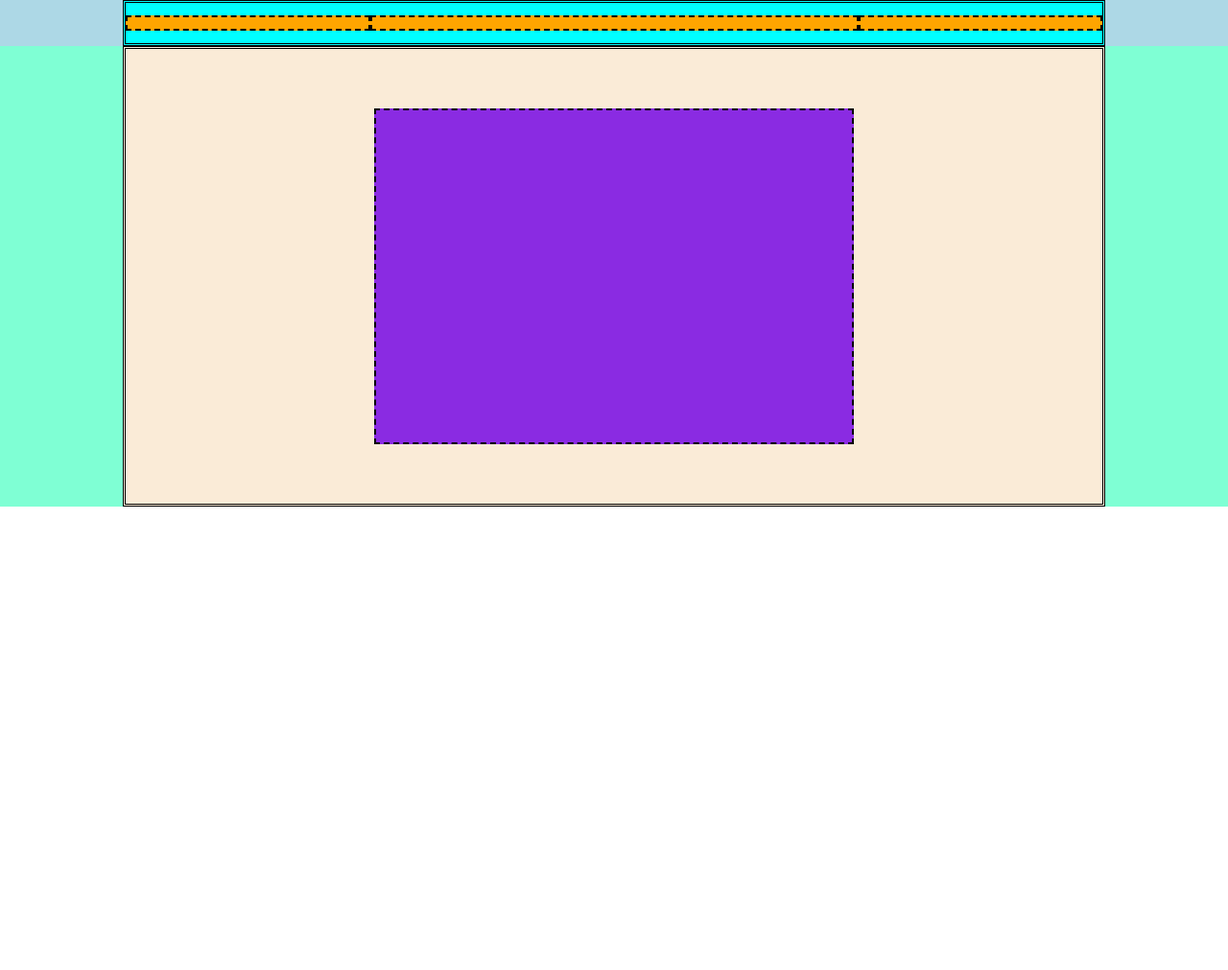
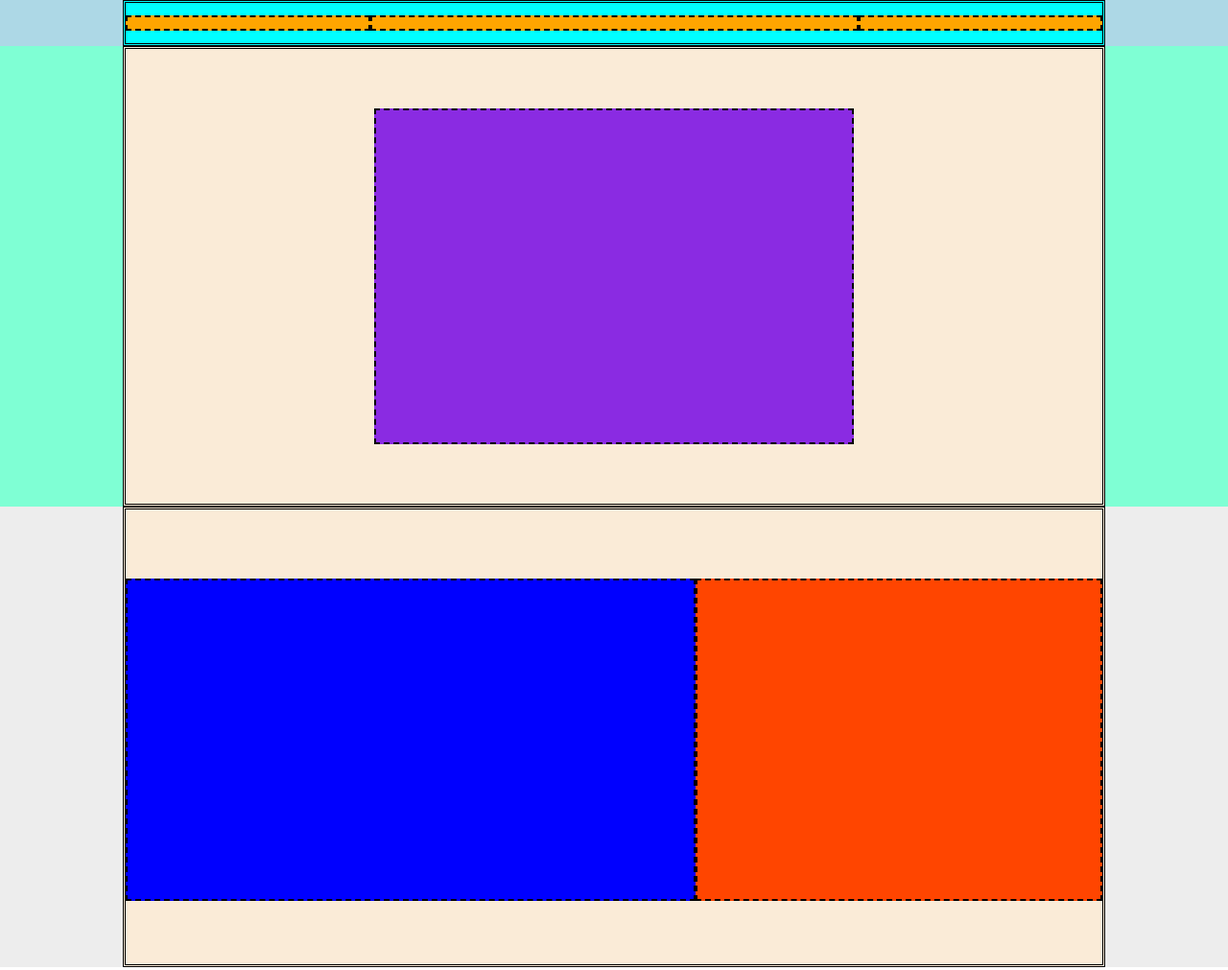
Before and after one commit to DavidePeloso-dev/htmlcss-struttura-discord, a plain HTML site: page index.html in a window 1280 px wide. Shown: the whole page at 96% size. Before the commit the page ends 800 px from the top, so only its background shows below. Drawn offline with Linux system fonts and the light colour scheme.

Commit message:
Colpete invite_section debug layout

```diff
--- a/css/style.css
+++ b/css/style.css
@@ -17,7 +17,7 @@
     background-color: lightblue;
 }
 
-.debug .row {
+.debug #header .row {
     background-color: aqua;
     border: 3px black double;
 }
@@ -45,6 +45,34 @@
     width: 500px;
     height: 350px;
 
+}
+
+/* invite_section */
+.debug .invite_section{
+    background-color: #ededed;
+}
+
+.debug .invite_section .container{
+    border: 3px black double;
+    background-color: antiquewhite;
+    height: 60vh;
+}
+
+.debug section .row{
+    align-items: center;
+    height: inherit;
+}
+
+.debug section .row .img{
+    height: 70%;
+    border: 2px black dashed;
+    background-color: blue;
+}
+
+.debug section .row .content{
+    height: 70%;
+    border: 2px black dashed;
+    background-color: orangered;
 }
 /* --------------------
    /debug_section
--- a/index.html
+++ b/index.html
@@ -32,5 +32,17 @@
         </div>
     </div>
     <!-- /.hero_section -->
+
+    <main class="main_section">
+        <section class="invite_section">
+            <div class="container">
+                <div class="row d-flex">
+                    <div class="img col-7"></div>
+                    <div class="content col-5"></div>
+                </div>
+            </div>
+        </section>
+    </main>
+    <!-- /.main_section -->
 </body>
 </html>
```
